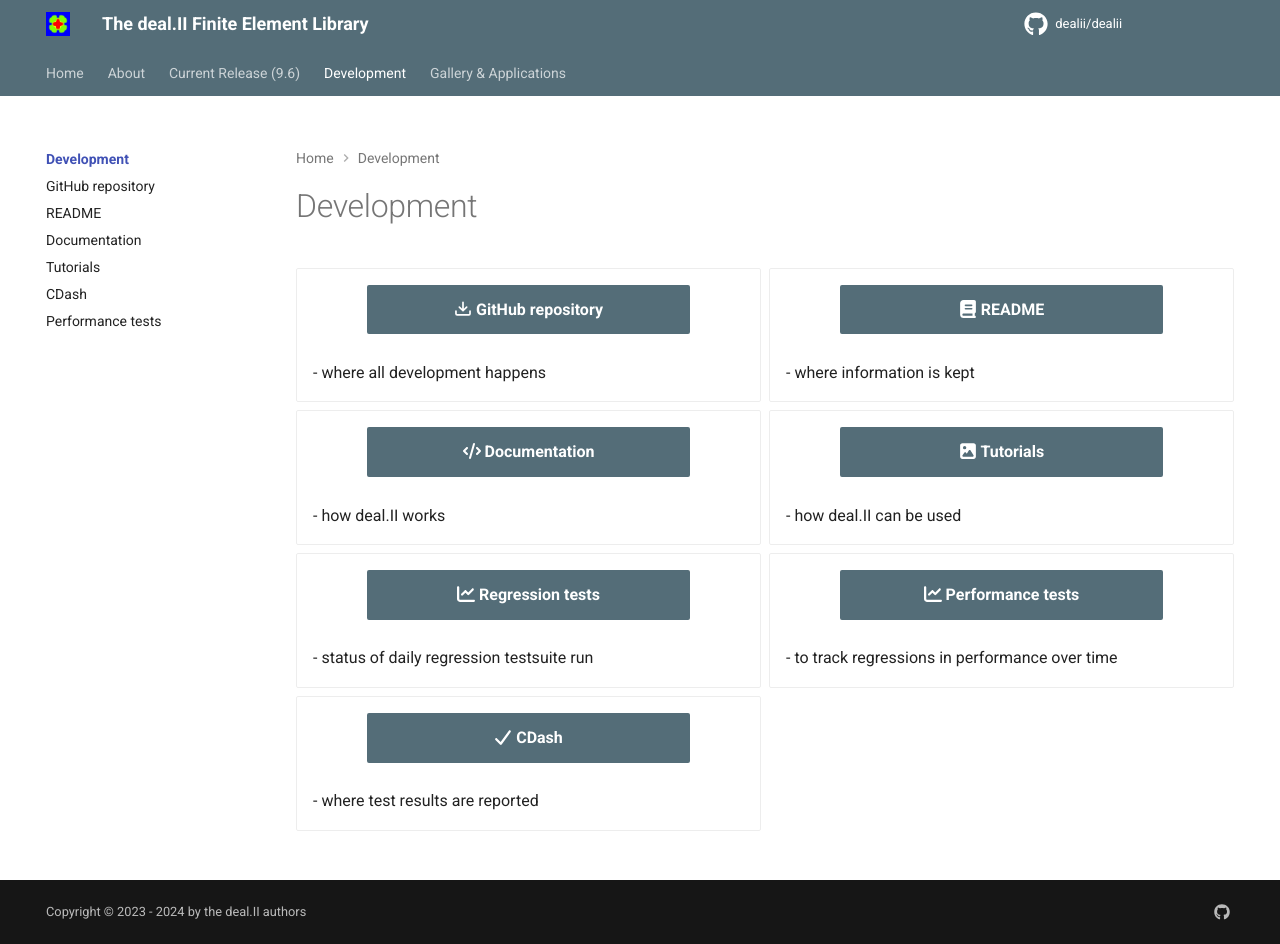
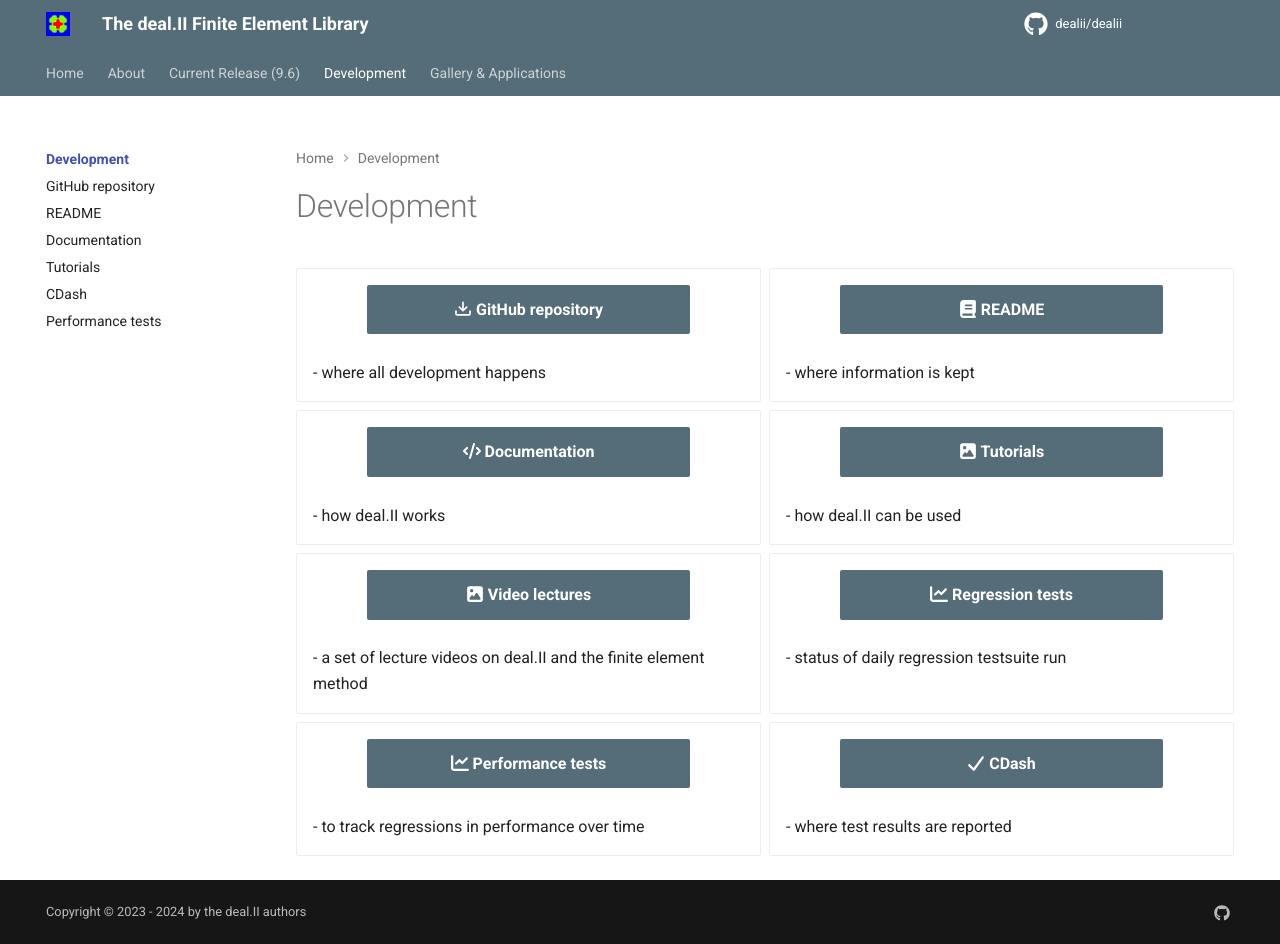
Before and after one commit to dealii/website, an MkDocs documentation site: the page built from docs/development/index.md, in a window 1280 px wide and 944 px high. Built offline with MkDocs 1.6.1 and Material for MkDocs 9.7.7, drawn with Linux system fonts in a browser that asks for light colours; comment, search, counter and statistics services are not loaded.

Commit message:
Add links to the video lectures.

```diff
--- a/docs/development/index.md
+++ b/docs/development/index.md
@@ -19,6 +19,10 @@
 - how deal.II can be used
 { .card }
 
+[:fontawesome-solid-image: Video lectures](https://www.math.colostate.edu/~bangerth/videos.html){ .md-button .md-button--primary .center }<br>
+- a set of lecture videos on deal.II and the finite element method
+{ .card }
+
 [:fontawesome-solid-chart-line: Regression tests](https://dealii.org/regression_tests/reports/render.html?#!current.md){ .md-button .md-button--primary .center }<br>
 - status of daily regression testsuite run
 { .card }
```
Also changed, not shown: docs/current_release/index.md (+3 -0 lines).
